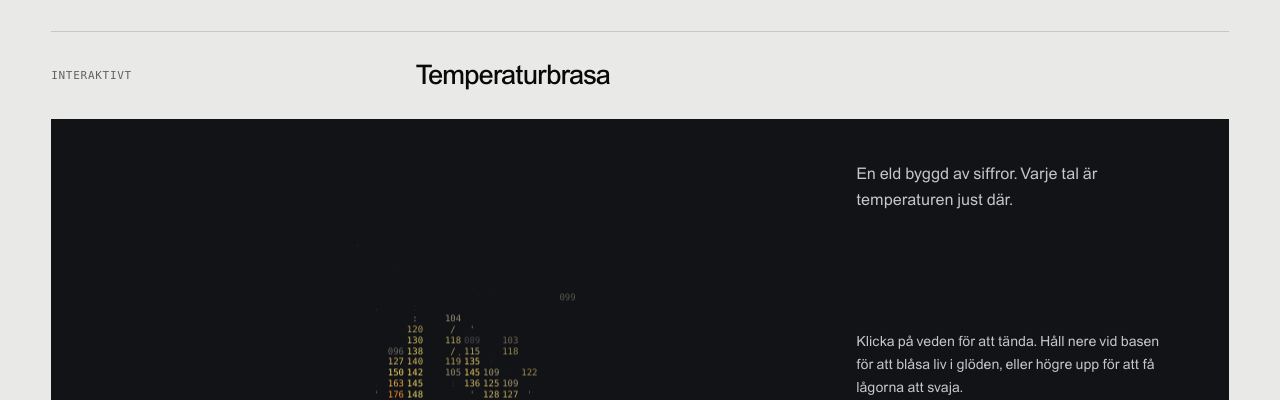
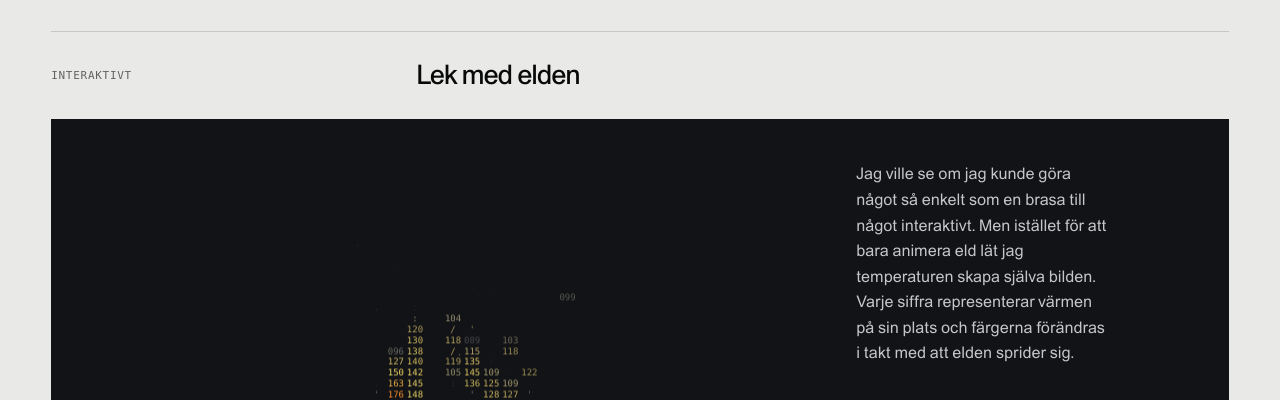
Before and after one commit to Qunius/qunius.github.io, a plain HTML site: page digital-fun.html in a window 1280 px wide. Shown: the part 400-800 px from the top of the page. Drawn offline with Linux system fonts and the light colour scheme.

Commit message:
Update fire artwork with approved Lek med elden copy

```diff
--- a/digital-fun.html
+++ b/digital-fun.html
@@ -37,7 +37,7 @@
       <article class="project-entry" id="brasan" aria-labelledby="fire-title">
         <header class="project-header">
           <span class="micro content-kind">Interaktivt</span>
-          <h2 id="fire-title">Temperaturbrasa</h2>
+          <h2 id="fire-title">Lek med elden</h2>
         </header>
         <div class="experiment">
           <div class="fire-stage">
@@ -46,9 +46,9 @@
             <p class="fallback" id="fire-error" hidden>Brasan kunde inte starta. Prova att ladda om sidan.</p>
           </div>
           <div class="experiment-info">
-            <p class="description">En eld byggd av siffror. Varje tal är temperaturen just där.</p>
+            <p class="description">Jag ville se om jag kunde göra något så enkelt som en brasa till något interaktivt. Men istället för att bara animera eld lät jag temperaturen skapa själva bilden. Varje siffra representerar värmen på sin plats och färgerna förändras i takt med att elden sprider sig.</p>
             <div class="interaction">
-              <p id="fire-instructions">Klicka på veden för att tända. Håll nere vid basen för att blåsa liv i glöden, eller högre upp för att få lågorna att svaja.</p>
+              <p id="fire-instructions">Klicka på veden för att tända brasan. Håll nere för att blåsa liv i elden och se hur värmen reagerar.</p>
               <div class="controls" id="fire-controls" hidden>
                 <button id="pause-fire" type="button" aria-pressed="false">Pausa</button>
                 <button id="reset-fire" type="button">Ny ved <svg viewBox="0 0 24 24" fill="none" aria-hidden="true"><path d="M20 7v5h-5M19.6 11a8 8 0 1 0-2.1 6.5M20 12l-3-4" stroke="currentColor" stroke-width="1.5" stroke-linecap="round" stroke-linejoin="round"/></svg></button>
```
